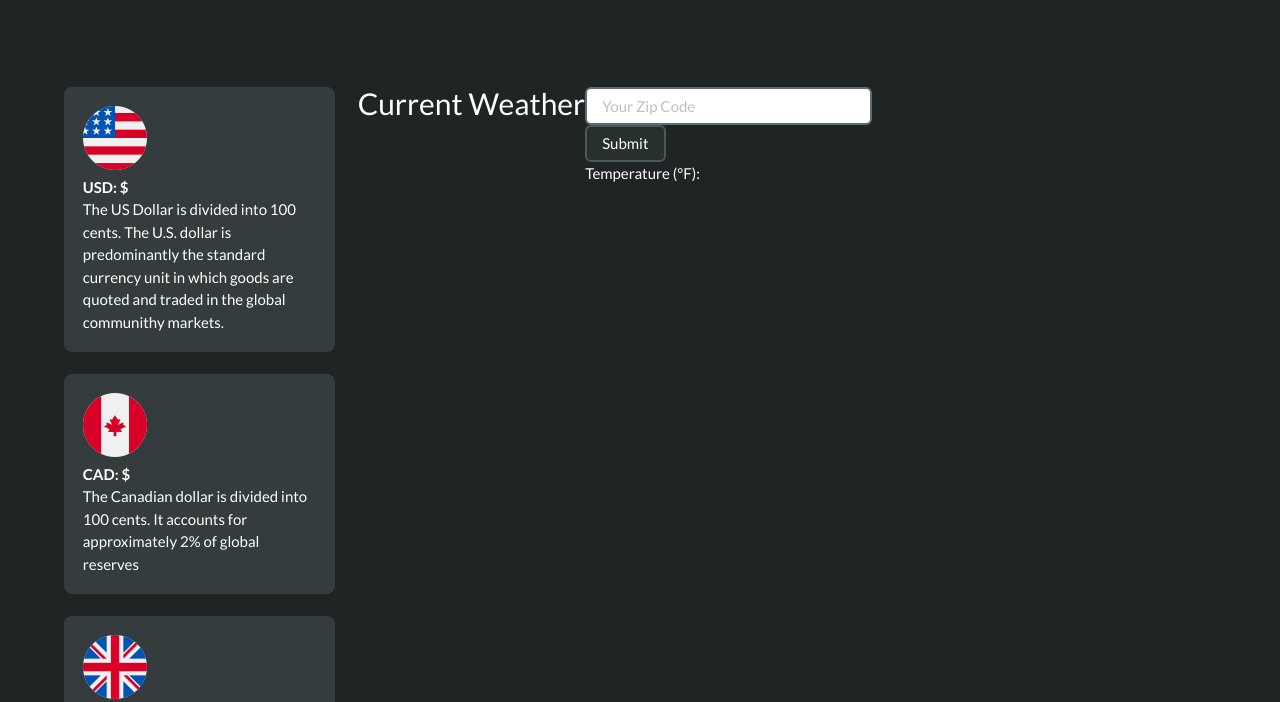
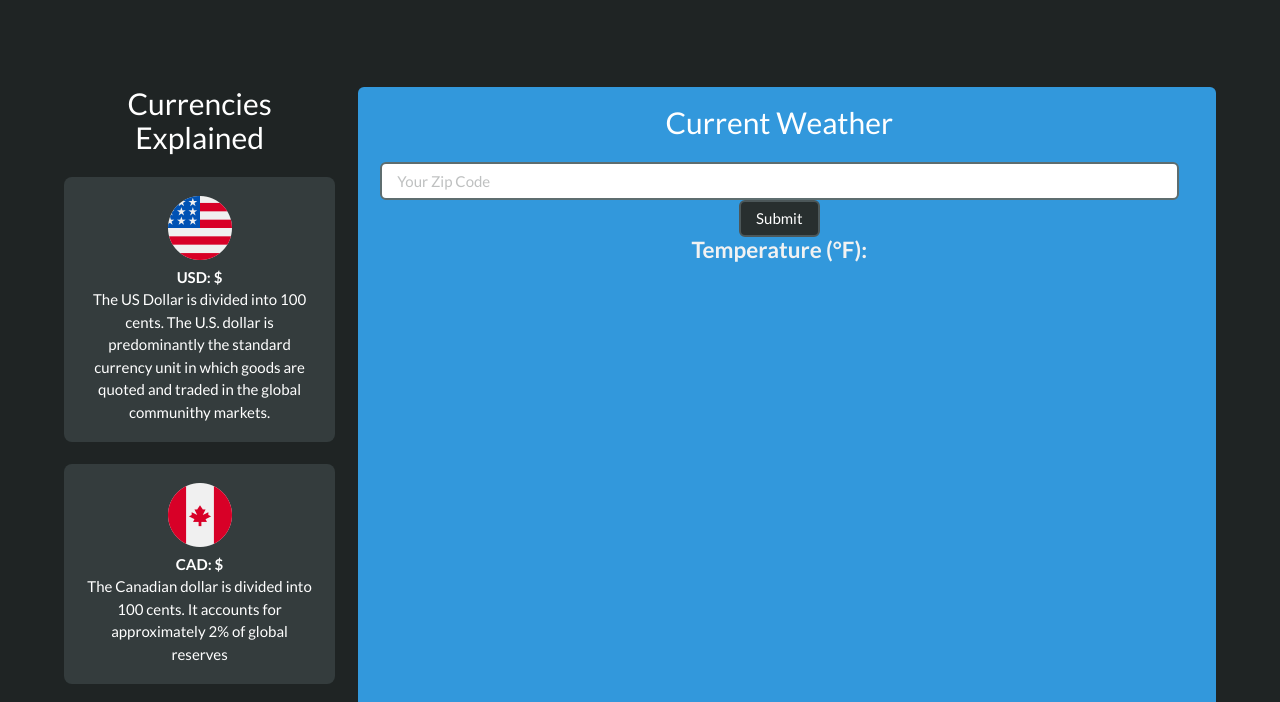
Before and after one commit to c0y01202/currency_exchange_site, a plain HTML site: page index.html in a window 1280 px wide. Shown: the part 474-1176 px from the top of the page. Drawn offline with nearby package versions, Linux system fonts and the light colour scheme.

Commit message:
updated titles to add current weather

```diff
--- a/index.html
+++ b/index.html
@@ -91,7 +91,8 @@
 <section class="section">
     <div class="container block">
         <div class="tile is-ancestor">
-            <div class="tile is-3 is-vertical is-parent">
+            <div class="tile is-3 is-vertical is-parent has-text-centered">
+                <h1 class="title is-3">Currencies Explained</h1>
                  <div class="tile is-child box">
                     <p class="thumbnail_align"> <img src="assets/images/united-states.png" alt="" class="thumbnail" /> </p>
                     <h4>USD: &#36;</h4>
@@ -114,24 +115,25 @@
                     <p>The Russian ruble is subdivided into 100 kopeks. The ruble is the 17th most traded commodity in the world.</p>
                 </div>
             </div>
-            <div class="tile is-parent">
-                <h1 class="title is-3">Current Weather</h1>
+            <div class="tile is-parent has-text-centered">
+                <article class="tile is-child notification is-info">
+                    <div class="content>">
+                        <p class="title is-3">Current Weather</p>
                         <!--Place the interactive layout for the API here-->
-                <div class="block">
-
+                        <div class="content">
                             <!-- inquire of what the zip of weather update -->
                             <input class="input zip" type="text" placeholder="Your Zip Code" id="zip">
                             </input>
-
                             <button class=" button submit">Submit</button>
-
                             <!-- where the weather for that zip will display -->
-
                             <div id="weather" class="container block">
                                 <h3>Temperature (°F):
                                     <span class="weatherRes" style="color:green"></span>
                                 </h3>
                             </div>
+                        </div>
+                    </div>
+                </article>
             </div>
         </div>
     </div>
```
Lines whose indentation alone changed are shown as unchanged.
